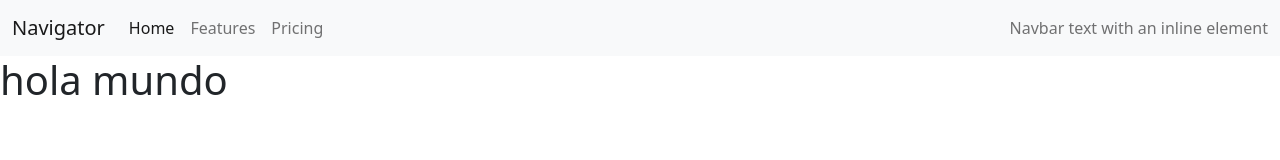
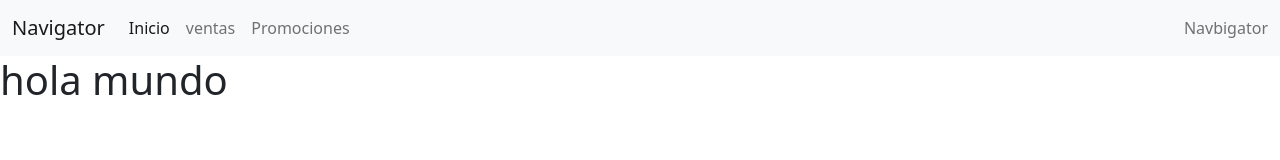
Before and after one commit to jherx/prueba-git, a plain HTML site: page INDEX.HTML in a window 1280 px wide. Drawn offline with nearby package versions, Linux system fonts and the light colour scheme.

Commit message:
insersion de texto en los botones de navbar

```diff
--- a/INDEX.HTML
+++ b/INDEX.HTML
@@ -15,17 +15,17 @@
           <div class="collapse navbar-collapse" id="navbarText">
             <ul class="navbar-nav me-auto mb-2 mb-lg-0">
               <li class="nav-item">
-                <a class="nav-link active" aria-current="page" href="#">Home</a>
+                <a class="nav-link active" aria-current="page" href="#">Inicio</a>
               </li>
               <li class="nav-item">
-                <a class="nav-link" href="#">Features</a>
+                <a class="nav-link" href="#">ventas</a>
               </li>
               <li class="nav-item">
-                <a class="nav-link" href="#">Pricing</a>
+                <a class="nav-link" href="#">Promociones</a>
               </li>
             </ul>
             <span class="navbar-text">
-              Navbar text with an inline element
+              Navbigator
             </span>
           </div>
         </div>
```
